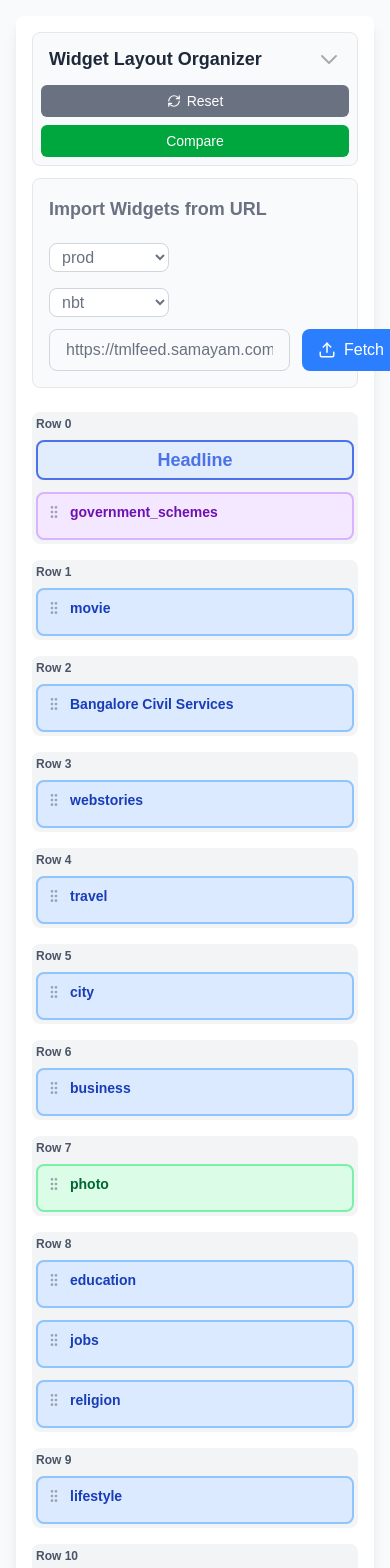
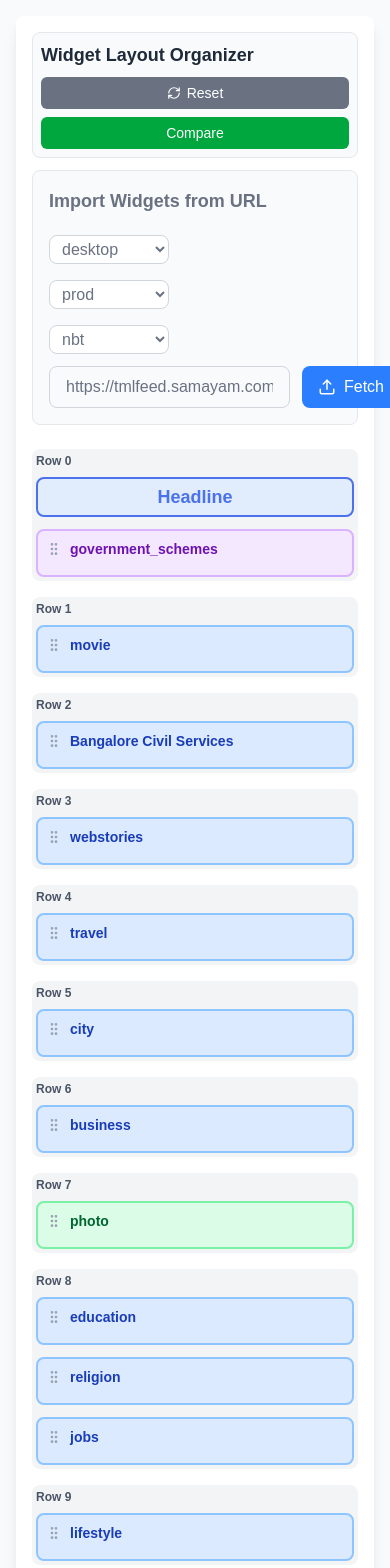
Before and after one commit to kankan78/widget-organiser, a Next.js app: page /template in a window 390 px wide. Shown: the top 1568 px of the page. Built offline with nearby package versions, Linux system fonts and the light colour scheme.

Commit message:
Mobile support added

```diff
--- a/src/component/WidgetOrganizer/WidgetOrganizer.jsx
+++ b/src/component/WidgetOrganizer/WidgetOrganizer.jsx
@@ -54,6 +54,7 @@ const DEFAULT_WIDGETS = [
     "_count": "7",
     "row": "10",
     "col": "4",
+    "column": "0",
     "rowMobile": 4
   },
   {
@@ -65,6 +66,7 @@ const DEFAULT_WIDGETS = [
     "_rlvideoid": "66705082",
     "row": "12",
     "col": "8",
+    "column": "0",
     "rowMobile": 5
   },
   {
@@ -95,6 +97,7 @@ const DEFAULT_WIDGETS = [
     "_rlvideoid": "50075616",
     "row": "0",
     "col": "4",
+    "column": "1",
     "rowMobile": 8
   },
   {
@@ -107,6 +110,7 @@ const DEFAULT_WIDGETS = [
     "col": "4",
     "_count": "7",
     "_actuallabel": "Automobile",
+    "column": "2",
     "rowMobile": 9
   },
   {
@@ -137,6 +141,7 @@ const DEFAULT_WIDGETS = [
     "_rlvideoid": "71395281",
     "row": "10",
     "col": "4",
+    "column": "1",
     "rowMobile": 12
   },
   {
@@ -148,6 +153,7 @@ const DEFAULT_WIDGETS = [
     "_rlvideoid": "74062505",
     "row": "8",
     "col": "4",
+    "column": "0",
     "rowMobile": 13
   },
   {
@@ -158,6 +164,7 @@ const DEFAULT_WIDGETS = [
     "_type": "list",
     "row": "12",
     "col": "4",
+    "column": "1",
     "rowMobile": 14
   },
   {
@@ -189,6 +196,7 @@ const DEFAULT_WIDGETS = [
     "_type": "list",
     "row": "8",
     "col": "4",
+    "column": "2",
     "rowMobile": 18
   },
   {
@@ -199,6 +207,7 @@ const DEFAULT_WIDGETS = [
     "_rlvideoid": "72254514",
     "row": "8",
     "col": "4",
+    "column": "1",
     "rowMobile": 19
   },
   {
@@ -210,6 +219,7 @@ const DEFAULT_WIDGETS = [
     "_actuallabel": "Viral Cross",
     "row": "11",
     "col": "4",
+    "column": "1",
     "rowMobile": 20
   },
   {
@@ -220,6 +230,7 @@ const DEFAULT_WIDGETS = [
     "_type": "photoiframe",
     "row": "11",
     "col": "8",
+    "column": "0",
     "rowMobile": 21
   },
   {
@@ -228,28 +239,14 @@ const DEFAULT_WIDGETS = [
     "_sec_id": "49909262",
     "_nav_id": "49909262",
     "_type": "video",
-    "row": "14",
-    "rowMobile": 22
+    "row": "14"
   }
 ];
 
 const AccordionHeader = ({ isOpen, onToggle, actions }) => (
   <div className="w-full p-2 sm:p-3 rounded-lg mb-3 bg-gray-50 border border-gray-200">
     <div className="flex flex-col sm:flex-row sm:items-center sm:justify-between gap-2">
-      <button
-        onClick={onToggle}
-        className="flex items-center justify-between hover:bg-gray-100 transition-colors rounded-lg px-2 py-1 sm:px-2 w-full sm:w-auto"
-      >
       <h1 className="text-lg sm:text-xl font-semibold text-gray-800">Widget Layout Organizer</h1>
-        <svg
-          className={`w-6 h-6 transform transition-transform duration-200 ${isOpen ? 'rotate-180' : ''}`}
-          fill="none"
-          stroke="#aaa"
-          viewBox="0 0 24 24"
-        >
-          <path strokeLinecap="round" strokeLinejoin="round" strokeWidth={2} d="M19 9l-7 7-7-7" />
-        </svg>
-      </button>
       {actions}
     </div>
   </div>
@@ -281,8 +278,10 @@ const UrlImporter = ({
   error,
   onChange,
   onFetch,
+  platform,
   env,
   site,
+  onPlatformChange,
   onEnvChange,
   onSiteChange,
   placeholder
@@ -291,6 +290,17 @@ const UrlImporter = ({
     <div className="flex flex-col sm:flex-row sm:items-center sm:justify-between gap-2">
       <h2 className="text-lg font-semibold mb-3">Import Widgets from URL</h2>
       <div className="flex flex-col sm:flex-row gap-4 mb-3">
+      <div className="flex-1">
+        <select
+          name="platform"
+          value={platform}
+          onChange={(e) => onPlatformChange(e.target.value)}
+          className="w-30 px-2 py-1 border border-gray-300 rounded-lg bg-white focus:outline-none focus:ring-2 focus:ring-blue-500"
+        >
+          <option value="desktop">desktop</option>
+          <option value="mobile">mobile</option>
+        </select>
+      </div>
       <div className="flex-1">
         <select
           name="env"
@@ -368,7 +378,7 @@ const WidgetCard = ({
       ${getWidgetTypeColor(widget._type)}
     `.trim() + ' relative p-2 sm:p-1 rounded-lg border-2 cursor-move transition-all duration-200 hover:shadow-md hover:scale-[1.02]'}
     onClick={() => onClick(widget)}
-    title={`widget.originalIndex: ${widget.originalIndex}\nLabel: ${widget.label}\nType: ${widget._type}\nCount: ${widget._count || '-'}\nRow: ${widget.row}\nCol: ${widget.col}`}
+    title={`widget.originalIndex: ${widget.originalIndex}\nLabel: ${widget.label}\nType: ${widget._type}\nCount: ${widget._count || '-'}\nRow: ${widget.row}\nColumn: ${widget.column}\nCol: ${widget.col}`}
   >
     <div className="flex items-start justify-between">
       <div className="flex-1">
@@ -790,7 +800,19 @@ const EditWidgetModal = ({ selectedWidget, onClose, onSave, onChange }) => {
             />
           </div>
           <div>
-            <label className="block text-sm font-medium">Column</label>
+            <label className="block text-sm font-medium">Column (0-2)</label>
+            <input
+              type="number"
+              min="0"
+              max="3"
+              step="1"
+              className="w-full border p-2 rounded"
+              value={selectedWidget.column || ''}
+              onChange={(e) => onChange({ ...selectedWidget, column: e.target.value })}
+            />
+          </div>
+          <div>
+            <label className="block text-sm font-medium">Col (Span)</label>
             <input
               type="text"
               className="w-full border p-2 rounded"
@@ -837,6 +859,7 @@ const WidgetOrganizer = () => {
   const [isModalOpen, setIsModalOpen] = useState(false);
   const [lastSwap, setLastSwap] = useState(null);
   const [isCompareOpen, setIsCompareOpen] = useState(false);
+  const [platform, setPlatform] = useState('desktop');
   const URL_TEMPLATE = 'HOME_PAGE_WIDGETS';
   const URL_IS_LIVE = 'yes';
   const URL_PLACEHOLDER = 'https://tmlfeed.samayam.com/langapi/config?property=nbt&template=HOME_PAGE_WIDGETS&islive=yes';
@@ -861,6 +884,19 @@ const WidgetOrganizer = () => {
       setWidgets(updatedWidgets);
     }
     setIsModalOpen(false);
+  };
+
+  const handlePlatformChange = (value) => {
+    setPlatform(value);
+    if (value === 'mobile') {
+      setWidgets((prev) => (
+        [...prev].sort((a, b) => {
+          const rowA = a.rowMobile !== undefined && a.rowMobile !== null ? parseInt(a.rowMobile) : 9999;
+          const rowB = b.rowMobile !== undefined && b.rowMobile !== null ? parseInt(b.rowMobile) : 9999;
+          return rowA - rowB;
+        })
+      ));
+    }
   };
 
   const getWidgetTypeColor = (type) => {
@@ -907,7 +943,20 @@ const WidgetOrganizer = () => {
     // dropWidget.row && (draggedWidget.row = dropWidget.row);
     // dropWidget.col && (draggedWidget.col = dropWidget.col);
 
-    if(dropWidget.component || draggedWidget.component) {
+    // If the platform is mobile and the rowMobile is not the same, then swap the rowMobile
+    // If the platform is desktop and the row is the same, then swap the column
+    // If the platform is desktop and the component is the same, then swap the row
+    // If the platform is desktop and the col is the same, then swap the label
+    // If the platform is desktop and the sec_id is the same, then swap the type
+    // If the platform is desktop and the actuallabel is the same, then swap the weblink
+    if(platform === 'mobile' && dropWidget.rowMobile !== draggedWidget.rowMobile){
+      draggedWidget.rowMobile = dropWidget.rowMobile;
+      dropWidget.rowMobile = tempWidget.rowMobile;
+    } else if(platform === 'desktop'){
+      if(dropWidget.row === draggedWidget.row) {
+        draggedWidget.column = dropWidget.column;
+        dropWidget.column = tempWidget.column;
+      } else if(dropWidget.component || draggedWidget.component) {
         draggedWidget.row = dropWidget.row;
         dropWidget.row = tempWidget.row;
       } else if (dropWidget.col || draggedWidget.col) {
@@ -916,7 +965,6 @@ const WidgetOrganizer = () => {
         draggedWidget.weblink = dropWidget.weblink;
         draggedWidget._type = dropWidget._type;
         draggedWidget._sec_id = dropWidget._sec_id;
-      draggedWidget.rowMobile = dropWidget.rowMobile;
         // if(dropWidget.component)draggedWidget.component = dropWidget.component;
 
         // tempWidget.row && (dropWidget.row = tempWidget.row);
@@ -926,11 +974,11 @@ const WidgetOrganizer = () => {
         dropWidget.weblink = tempWidget.weblink;
         dropWidget._type = tempWidget._type;
         dropWidget._sec_id = tempWidget._sec_id;
-      dropWidget.rowMobile = tempWidget.rowMobile;
         // if(tempWidget.component)dropWidget.component = tempWidget.component;
       } else {
         draggedWidget.row = dropWidget.row;
         dropWidget.row = tempWidget.row;
+      }
     }
 
     // Remove dragged item
@@ -944,6 +992,9 @@ const WidgetOrganizer = () => {
     const updatedWidgets = newWidgets.map((widget, index) => ({
       ...widget,
       row: widget.row ? String(parseInt(widget.row)) : null,
+      column: widget.column !== undefined && widget.column !== null && widget.column !== ''
+        ? String(parseInt(widget.column))
+        : null,
       col: widget.col ? String(parseInt(widget.col)) : null
     }));
 
@@ -958,9 +1009,12 @@ const WidgetOrganizer = () => {
       .sort((a, b) => a.rowMobile - b.rowMobile)
       .map(widget => {
         const cleaned = { ...widget };
-        delete cleaned.rowMobile;
+        // delete cleaned.rowMobile;
         if (cleaned.col === null || cleaned.col === undefined) {
           delete cleaned.col;
+        }
+        if (cleaned.column === null || cleaned.column === undefined) {
+          delete cleaned.column;
         }
         if (cleaned.row === null || cleaned.row === undefined) {
           delete cleaned.row;
@@ -986,6 +1040,9 @@ const WidgetOrganizer = () => {
       ...widget,
       rowMobile: index,
       row: widget.row ? String(parseInt(widget.row)) : null,
+      column: widget.column !== undefined && widget.column !== null && widget.column !== ''
+        ? String(parseInt(widget.column))
+        : null,
       col: widget.col ? String(parseInt(widget.col)) : null
     }));
     setWidgets(resetWidgets);
@@ -1054,21 +1111,53 @@ const WidgetOrganizer = () => {
     }
   };
 
-  const groupedWidgets = useMemo(() => (
-    widgets.reduce((acc, widget, index) => {
-      let newrow = widget.row;
-      if (widget.col) {
-        newrow = newrow + ".10";
-      } else if (newrow) {
-        newrow = newrow + "." + index;
-      } else {
-        newrow = "99";
+  const groupedWidgets = useMemo(() => {
+    if (platform === 'mobile') {
+      const grouped = widgets.filter(widget => widget._platform !== 'desktop').reduce((acc, widget, index) => {
+        const rowKey = widget.rowMobile !== undefined && widget.rowMobile !== null
+          ? String(parseInt(widget.rowMobile))
+          : '99';
+        if (!acc[rowKey]) acc[rowKey] = [];
+        acc[rowKey].push({ ...widget, originalIndex: index });
+        return acc;
+      }, {});
+
+      Object.keys(grouped).forEach((rowKey) => {
+        grouped[rowKey].sort((a, b) => {
+          const rowA = a.rowMobile !== undefined && a.rowMobile !== null ? parseInt(a.rowMobile) : 9999;
+          const rowB = b.rowMobile !== undefined && b.rowMobile !== null ? parseInt(b.rowMobile) : 9999;
+          if (rowA !== rowB) return rowA - rowB;
+          return a.originalIndex - b.originalIndex;
+        });
+      });
+
+      return grouped;
     }
-      if (!acc[newrow]) acc[newrow] = [];
-      acc[newrow].push({ ...widget, originalIndex: index });
+
+    const grouped = widgets.reduce((acc, widget, index) => {
+      const rowKey = widget.row ? String(parseInt(widget.row)) : '99';
+      if (!acc[rowKey]) acc[rowKey] = [];
+      acc[rowKey].push({ ...widget, originalIndex: index });
       return acc;
-    }, {})
-  ), [widgets]);
+    }, {});
+
+    // Sort the widgets by column
+    // If column is not set, sort by originalIndex
+    Object.keys(grouped).forEach((rowKey) => {
+      grouped[rowKey].sort((a, b) => {
+        const columnA = a.column !== undefined && a.column !== null && a.column !== ''
+          ? parseInt(a.column)
+          : Number.POSITIVE_INFINITY;
+        const columnB = b.column !== undefined && b.column !== null && b.column !== ''
+          ? parseInt(b.column)
+          : Number.POSITIVE_INFINITY;
+        if (columnA !== columnB) return columnA - columnB;
+        return a.originalIndex - b.originalIndex;
+      });
+    });
+
+    return grouped;
+  }, [platform, widgets]);
 
   return (
     <div className="max-w-full p-4 sm:p-6 bg-gray-50 min-h-screen">
@@ -1102,8 +1191,10 @@ const WidgetOrganizer = () => {
           error={error}
           onChange={setUrlInput}
           onFetch={handleUrlFetch}
+          platform={platform}
           env={env}
           site={site}
+          onPlatformChange={handlePlatformChange}
           onEnvChange={handleEnvChange}
           onSiteChange={handleSiteChange}
           placeholder={URL_PLACEHOLDER}
```
Lines whose indentation alone changed are shown as unchanged.
